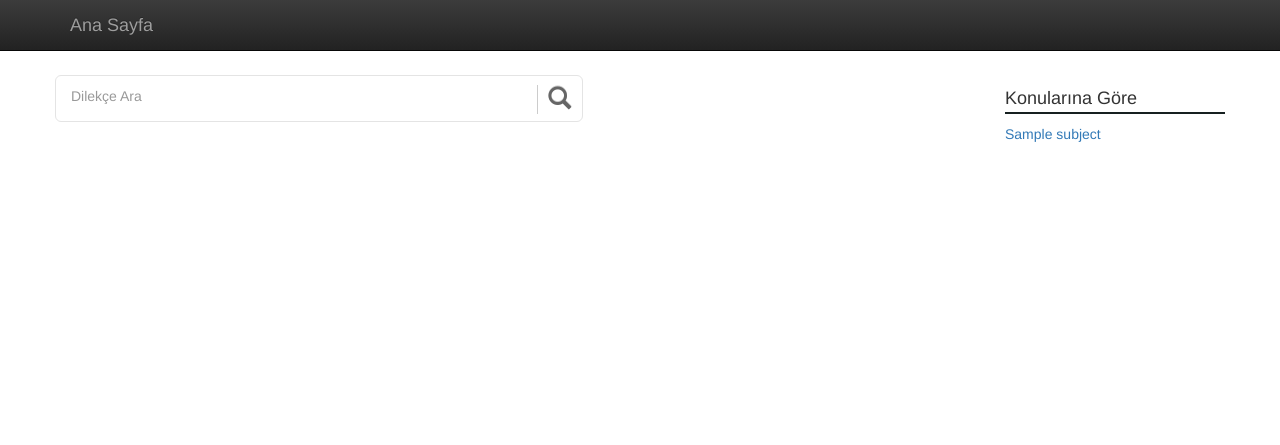
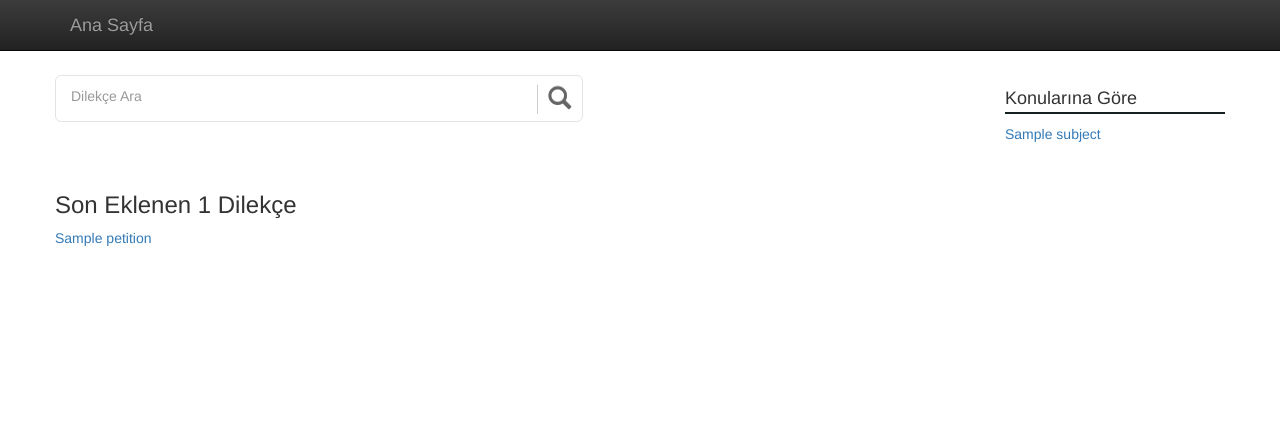
Before and after one commit to gucluoz/arzuhal, a Django app: page /web/ in a window 1280 px wide. Shown: the top 445 px of the page. Run offline with Django 3.2, Linux system fonts and the light colour scheme; tables that the repository leaves empty hold one stand-in row (values such as "Sample post"); parts of the project's set-up code (start-up, migrations or seed data) failed here and were passed over; some libraries are stand-ins or nearby versions.

Commit message:
Add latest 5 to main page

```diff
--- a/web/static/web/css/main.css
+++ b/web/static/web/css/main.css
@@ -1,5 +1,4 @@
 .footer{
-  position:bottom;
   background-color: #ffffff;
   height:100px;
 }
@@ -12,6 +11,12 @@
   background-color: #f2f2f2;
   border-top: 1px solid #e4e4e4;
   padding-top: 10px;
+}
+
+.footer-latest {
+  position:relative;
+  bottom: 0;
+  padding-top: 50px;
 }
 
 .content {
--- a/web/templates/web/index.html.j2
+++ b/web/templates/web/index.html.j2
@@ -36,6 +36,18 @@
           <cite>Hiç bir sonuç bulunamadı :(</cite>
       {% endfor %}
     {% endif %}
+    {% if latestPetitions %}
+      <div class="footer-latest">
+        <h3>Son Eklenen {{ latestPetitions.count }} Dilekçe</h3>
+        <ul class="list-unstyled">
+          {% for p in latestPetitions %}
+            <li>
+              <a href="{% url 'detailbyName' p.ascii_filename %}">{{ p.name|truncatewords:7 }}</a>
+            </li>
+          {% endfor %}
+        </ul>
+      </div>
+    {% endif %}
   </div>
   <div class="sidebar">
     {% if subjects %}{% include "web/subjectlist.html.j2" %}{% endif %}
@@ -44,7 +56,7 @@
 {% endblock maincontent %}
 {% block footercontent %}
   {% if q %}
-    Arama süresi : {{ searchTime|floatformat:2 }} milisecond{{ searchTime|pluralize }}
+    Bulunan: {{ results|length }} | Arama süresi: {{ searchTime|floatformat:2 }} milisecond{{ searchTime|pluralize }}
   {% endif %}
 {% endblock %}
 
--- a/web/templates/web/petitiondetail.html.j2
+++ b/web/templates/web/petitiondetail.html.j2
@@ -27,5 +27,5 @@
 {% endblock maincontent %}
 
 {% block footercontent %}
-    Görüntüleme: {{ petition.accessCount }}, İndirme: {{ petition.downloadCount }}
+    Görüntüleme: {{ petition.accessCount }} | İndirme: {{ petition.downloadCount }}
 {% endblock %}
--- a/web/views.py
+++ b/web/views.py
@@ -23,6 +23,9 @@ def subjectList():
   subjects = Subject.objects.order_by('name')[:50]
   return subjects
 
+def getLatestPetitions():
+  return Petition.objects.filter(isActive=True).order_by('-publishdate')[:5]
+
 def indexsearch(request, q):
   searchStartTime = time.time()
   results = SearchQuerySet().auto_query(q)[:100]
@@ -36,6 +39,12 @@ def indexsearch(request, q):
     'searchTime' : searchElapsedTime,
     'subjects' : subjectList(),
   }
+  #If search results are empty, show latest 5
+  #if len(resultSet) == 0:
+
+  #show either way
+  context.update({'latestPetitions': getLatestPetitions()})
+
   return render(request, 'web/index.html.j2', context)
 
 def index(request):
@@ -43,7 +52,7 @@ def index(request):
     searchString = request.POST['q']
     return indexsearch(request,searchString)
   except:
-    return render(request, 'web/index.html.j2',{'subjects': subjectList()})
+    return render(request, 'web/index.html.j2',{'subjects': subjectList(),'latestPetitions': getLatestPetitions()})
 
 def autoComplete(request):
   try:
```
Lines whose indentation alone changed are shown as unchanged.
